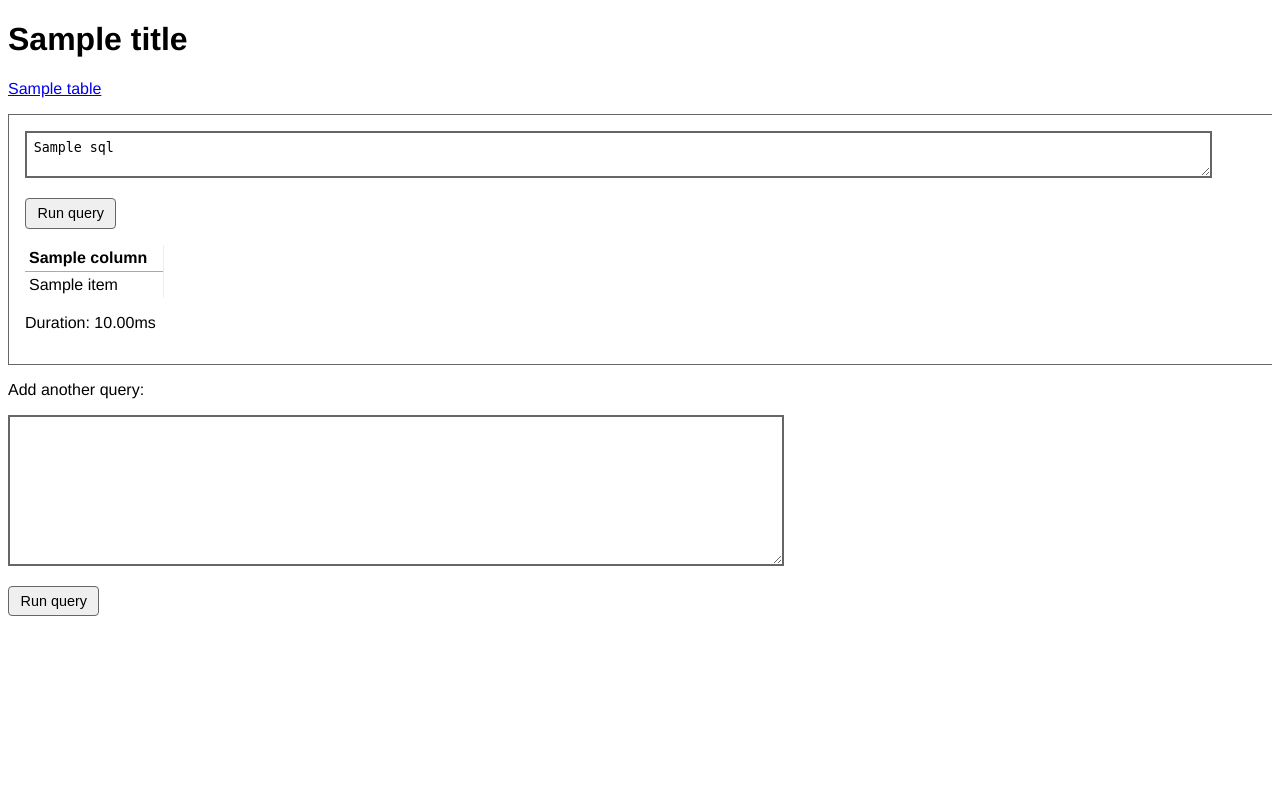
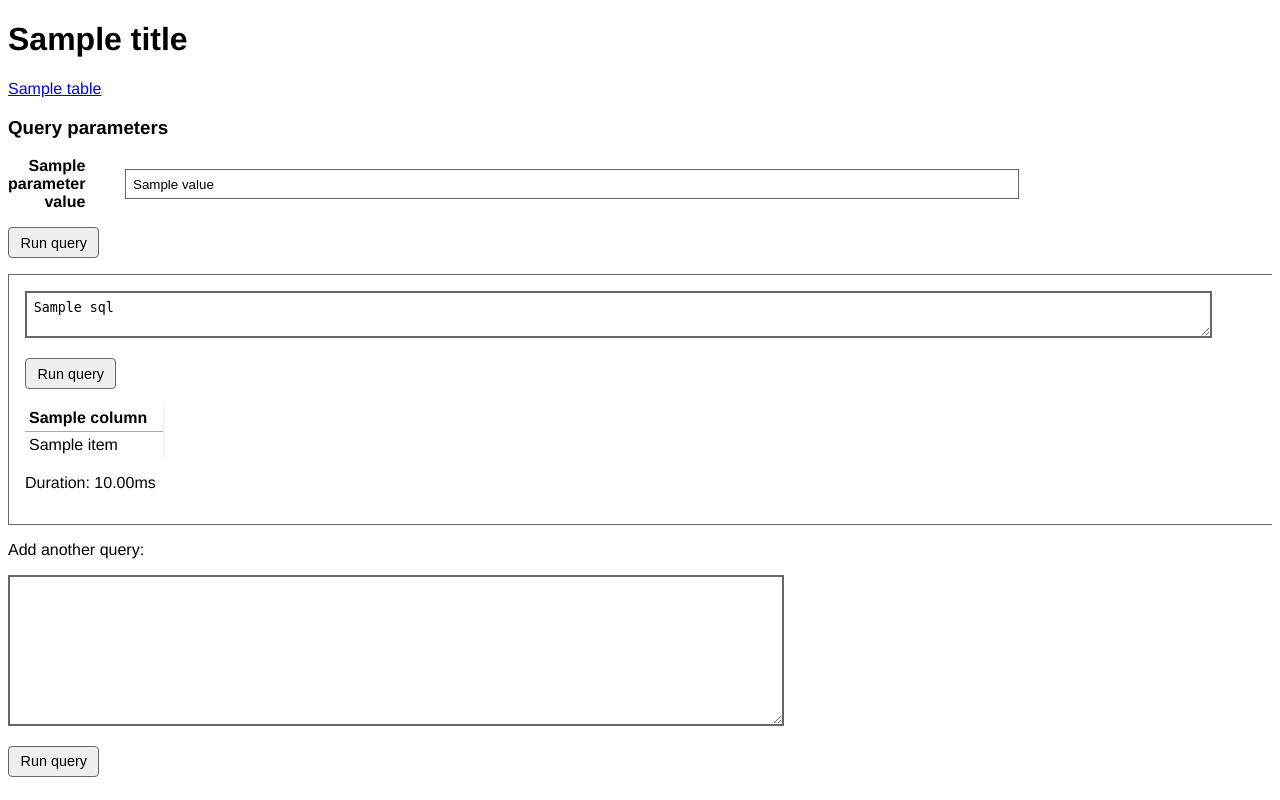
Before and after one commit to simonw/django-sql-dashboard, a Django app: template django_sql_dashboard/templates/django_sql_dashboard/dashboard.html in a window 1280 px wide. Run offline with Django 3.2, Linux system fonts and the light colour scheme; the template is opened without the code that fills it: most values are stand-ins (such as "Sample title", 1, 10 or a date in 2020).

Commit message:
Form parameters and new transaction mechanism
Refs #16 and #18. Closes #15

```diff
--- a/django_sql_dashboard/templates/django_sql_dashboard/dashboard.html
+++ b/django_sql_dashboard/templates/django_sql_dashboard/dashboard.html
@@ -62,6 +62,24 @@
       .pre-results textarea {
         height: 4em;
       }
+      div.query-parameters {
+        width: 80%;
+        display: grid;
+        grid-template-columns: min-content auto;
+        grid-gap: 0.5em;
+        align-items: center;
+        margin-bottom: 1em;
+      }
+      div.query-parameters input[type="text"] {
+        border: 1px solid #666;
+        padding: 0.5em;
+      }
+      div.query-parameters label {
+        text-align: right;
+        font-weight: bold;
+        display: inline-block;
+        padding-right: 2em;
+      }
     </style>
   </head>
   <body>
@@ -73,6 +91,20 @@
         <p>{{ description }}</p>
       {% endif %}
       <form action="" method="GET">
+        {% if parameter_values %}
+          <h3>Query parameters</h3>
+          <div class="query-parameters">
+          {% for name, value in parameter_values %}
+              <label for="qp{{ forloop.counter }}">{{ name }}</label>
+              <input type="text" id="qp{{ forloop.counter }}" name="{{ name }}" value="{{ value }}">
+          {% endfor %}
+          </div>
+          <input
+            class="btn"
+            type="submit"
+            value="Run quer{% if query_results|length > 1 %}ies{% else %}y{% endif %}"
+          />
+        {% endif %}
         {% for result in query_results %}
         <div class="query-results">
           {% if saved_dashboard %}<pre>{{ result.sql }}</pre>{% else %}<textarea
--- a/test_project/test_dashboard.py
+++ b/test_project/test_dashboard.py
@@ -1,6 +1,5 @@
 import pytest
 from django.contrib.auth.models import Permission
-
 from django_sql_dashboard.models import Dashboard
 
 
@@ -52,4 +51,5 @@ def test_dashboard(client, admin_client):
     # The admin user should get >count< links, but anon should not
     assert b">count<" not in response.content
     admin_response = admin_client.get("/dashboard/test/")
+    assert admin_response.status_code == 200
     assert b">count<" in admin_response.content
```
Also changed, not shown: django_sql_dashboard/utils.py (added, +31 -0 lines), django_sql_dashboard/views.py (+50 -43 lines), test_project/test_parameters.py (added, +51 -0 lines), README.md.
